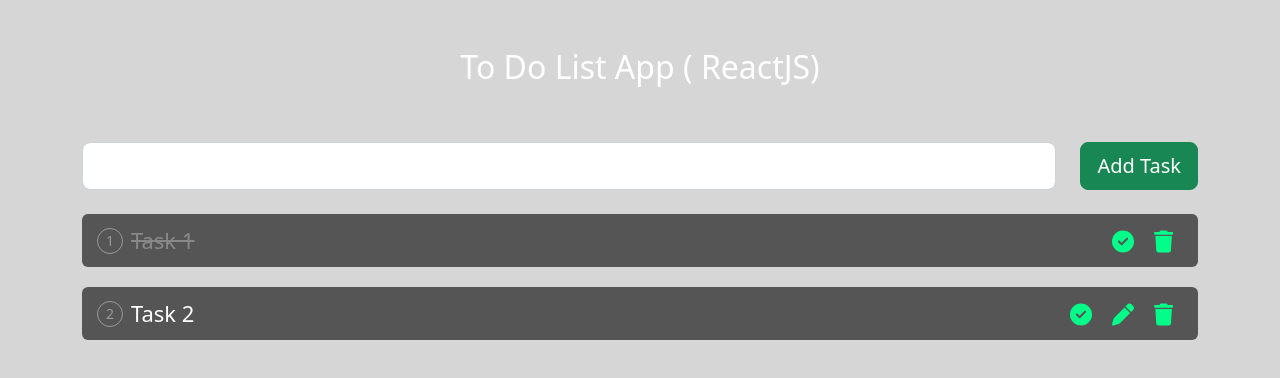
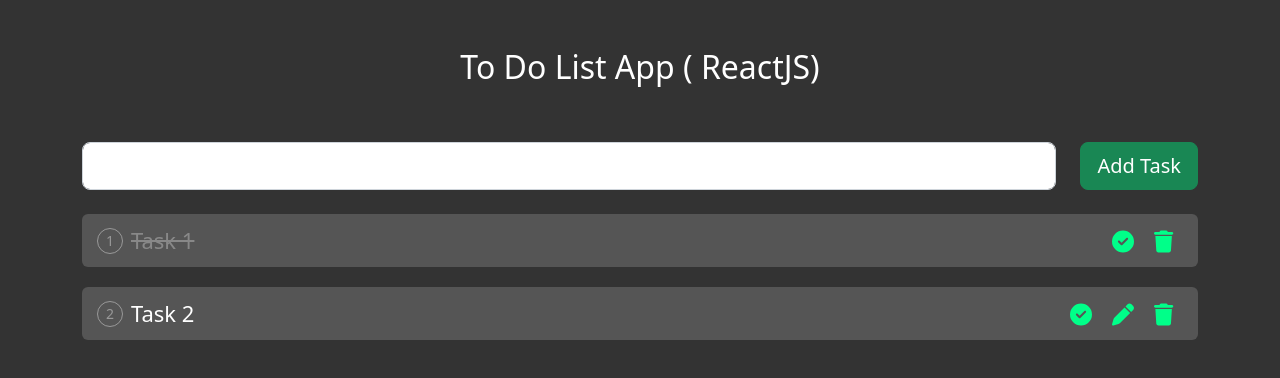
Before and after one commit to ujangaris/React-Todo-List, a React (Create React App) app: page / in a window 1280 px wide. Shown: the top 378 px of the page. Built offline with nearby package versions, Linux system fonts and the light colour scheme.

Commit message:
Perbaikan style css dan sorting berdasarkan id task

```diff
--- a/src/App.css
+++ b/src/App.css
@@ -1,5 +1,5 @@
 body {
-  background-color: #3333;
+  background-color: #333;
   color: #fff;
 }
 
--- a/src/component/ToDo.jsx
+++ b/src/component/ToDo.jsx
@@ -9,8 +9,11 @@
 const ToDo = ({ toDo, setUpdateData, deleteTask, markDone }) => {
   return (
     <>
+      {/* sorting  pada array toDo yang mengurutkan elemen-elemennya berdasarkan nilai properti id secara menaik  */}
       {toDo &&
-        toDo.map((task, index) => {
+        toDo
+          .sort((a, b) => (a.id > b.id ? 1 : -1))
+          .map((task, index) => {
             return (
               <React.Fragment key={task.id}>
                 <div className="col taskBg">
```
Also changed, not shown: 1 other file (tests, documents, lock files or other folders). Lines whose indentation alone changed are shown as unchanged.
